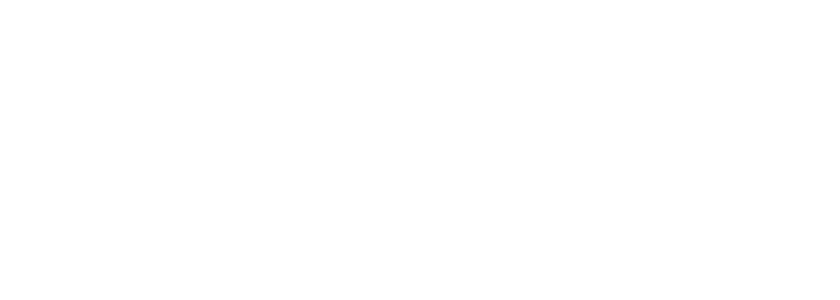
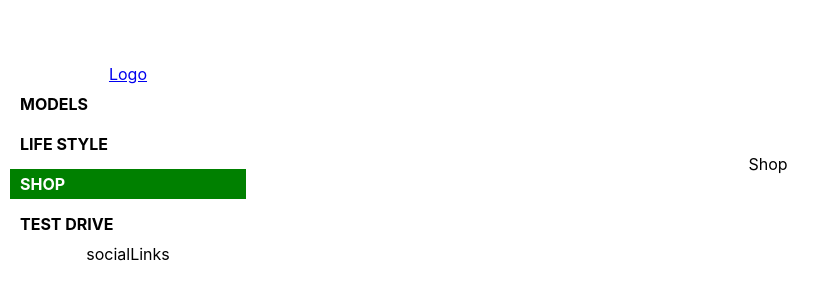
Before and after one commit to zemola/final-capstone-front-end, a React (Create React App) app: page /shop in a window 1280 px wide. Before the commit this address had no page. Shown: the part 236-536 px from the top of the page, without its empty margins (0-840 px from the left). Built offline with nearby package versions, Linux system fonts and the light colour scheme; no server answers.

Commit message:
Setups overall layout and sidebar

```diff
--- a/src/App.css
+++ b/src/App.css
@@ -1,5 +1,19 @@
+* {
+  margin: 0;
+  padding: 0;
+  box-sizing: border-box;
+}
+
 .App {
-  text-align: center;
+  display: flex;
+  align-items: center;
+  justify-content: center;
+  width: 100%;
+  height: 100%;
+}
+
+.selected {
+  background-color: black;
 }
 
 .App-logo {
--- a/src/App.js
+++ b/src/App.js
@@ -5,6 +5,7 @@
 import { fetchCar } from './features/car/carSlice';
 import { fetchUser } from './features/user/userSlice';
 import { fetchReservatins } from './features/reservations/reservationSlice';
+import SideBar from './components/SideBar';
 
 function App() {
   const dispatch = useDispatch();
@@ -17,9 +18,8 @@
 
   return (
     <div className="App">
-      <header>Hello React Capstone</header>
+      <SideBar />
       <Outlet />
-      <footer>Now here goes our footer</footer>
     </div>
   );
 }
--- /dev/null
+++ b/src/components/HomePage.js
@@ -0,0 +1,10 @@
+import React from 'react';
+import styles from './HomePage.module.css';
+
+const HomePage = () => (
+  <div className={styles.container}>
+    HomePage
+  </div>
+);
+
+export default HomePage;
--- /dev/null
+++ b/src/components/HomePage.module.css
@@ -0,0 +1,6 @@
+.container {
+  display: flex;
+  align-items: center;
+  justify-content: center;
+  flex: 8;
+}
--- /dev/null
+++ b/src/components/Shop.js
@@ -0,0 +1,6 @@
+import React from 'react';
+import styles from './Shop.module.css';
+
+const Shop = () => <div className={styles.container}>Shop</div>;
+
+export default Shop;
--- /dev/null
+++ b/src/components/Shop.module.css
@@ -0,0 +1,6 @@
+.container {
+  display: flex;
+  align-items: center;
+  justify-content: center;
+  flex: 8;
+}
--- /dev/null
+++ b/src/components/SideBar.js
@@ -0,0 +1,51 @@
+import React from 'react';
+import { NavLink } from 'react-router-dom';
+import styles from './SideBar.module.css';
+
+export default function SideBar() {
+  return (
+    <div className={styles.container}>
+      <a href="/">Logo</a>
+      <ul className={styles.navList}>
+        <li className={styles.navItem}>
+          <NavLink
+            exact
+            to="/"
+            className={({ isActive }) => (isActive ? styles.navLink : styles.navLinkTwo)}
+          >
+            Models
+          </NavLink>
+        </li>
+        <li className={styles.navItem}>
+          <NavLink
+            className={({ isActive }) => (isActive ? styles.navLink : styles.navLinkTwo)}
+            to="/lifestyle"
+          >
+            Life Style
+          </NavLink>
+        </li>
+        <li className={styles.navItem}>
+          <NavLink
+            className={({ isActive }) => (isActive ? styles.navLink : styles.navLinkTwo)}
+            exact
+            to="/shop"
+          >
+            Shop
+          </NavLink>
+        </li>
+        <li className={styles.navItem}>
+          <NavLink
+            className={({ isActive }) => (isActive ? styles.navLink : styles.navLinkTwo)}
+            to="/drive"
+          >
+            Test Drive
+          </NavLink>
+        </li>
+      </ul>
+
+      <div className="socialLinks">
+        <p>socialLinks</p>
+      </div>
+    </div>
+  );
+}
--- /dev/null
+++ b/src/components/SideBar.module.css
@@ -0,0 +1,48 @@
+.container {
+  display: flex;
+  flex-direction: column;
+  align-items: center;
+  justify-content: center;
+  flex: 2;
+  height: 100vh;
+}
+
+.navList {
+  display: flex;
+  flex-direction: column;
+  align-items: center;
+  justify-content: center;
+  width: 100%;
+  list-style: none;
+}
+
+.navItem {
+  display: flex;
+  align-items: center;
+  justify-content: flex-start;
+  padding: 5px 10px;
+  width: 100%;
+  height: 40px;
+}
+
+.navLink {
+  font-weight: bold;
+  color: black;
+  text-decoration: none;
+  text-transform: uppercase;
+  background-color: green;
+  color: white;
+  width: 100%;
+  padding: 5px 10px;
+}
+
+.navLinkTwo {
+  font-weight: bold;
+  color: black;
+  text-decoration: none;
+  text-transform: uppercase;
+  background-color: white;
+  color: black;
+  width: 100%;
+  padding: 5px 10px;
+}
--- a/src/index.js
+++ b/src/index.js
@@ -6,6 +6,8 @@
 import App from './App';
 import reportWebVitals from './reportWebVitals';
 import './index.css';
+import HomePage from './components/HomePage';
+import Shop from './components/Shop';
 
 const container = document.getElementById('root');
 const root = createRoot(container);
@@ -15,7 +17,10 @@
     <Provider store={store}>
       <BrowserRouter>
         <Routes>
-          <Route element={<App />} path="/" />
+          <Route element={<App />}>
+            <Route element={<HomePage />} index />
+            <Route element={<Shop />} path="/shop" />
+          </Route>
         </Routes>
       </BrowserRouter>
     </Provider>
```
